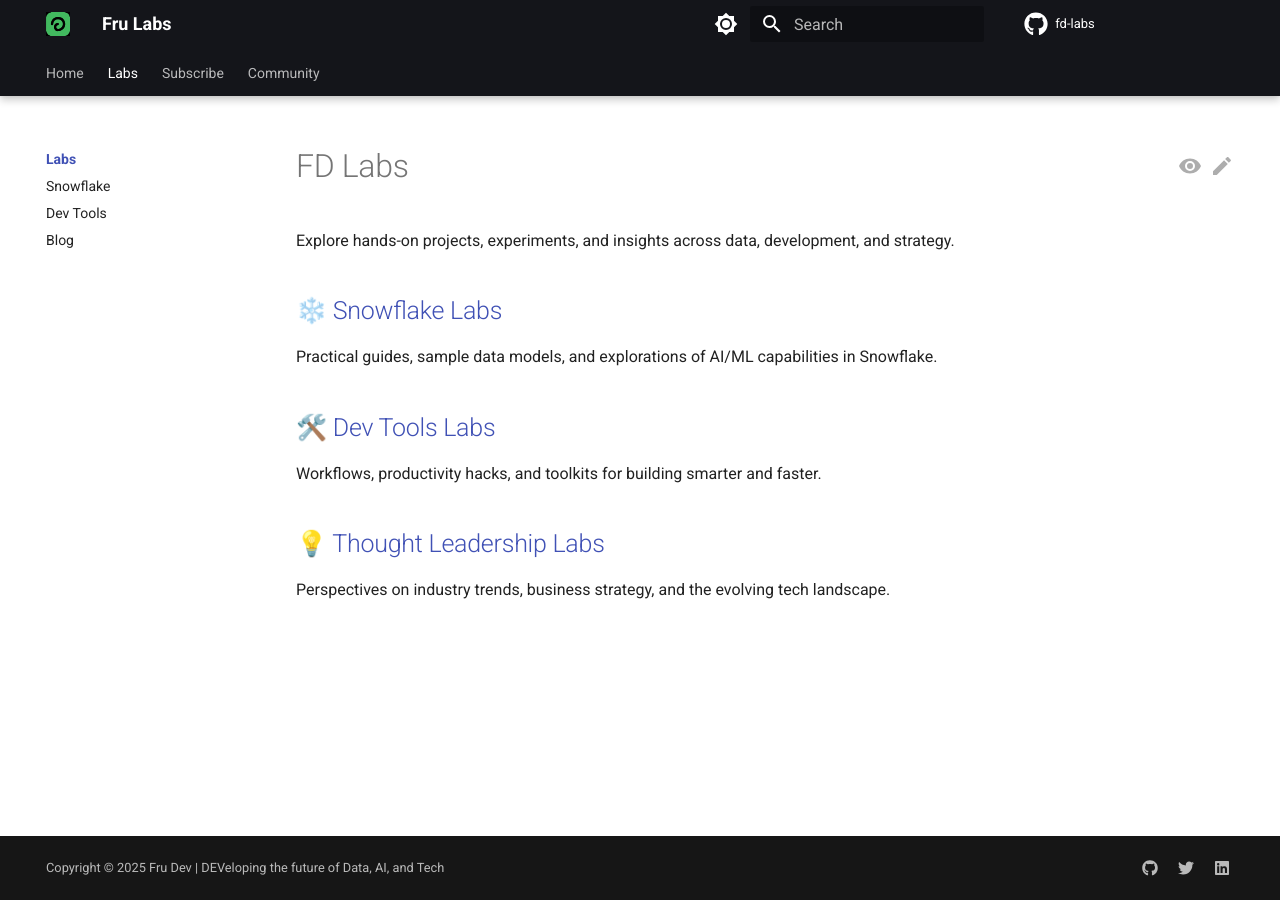
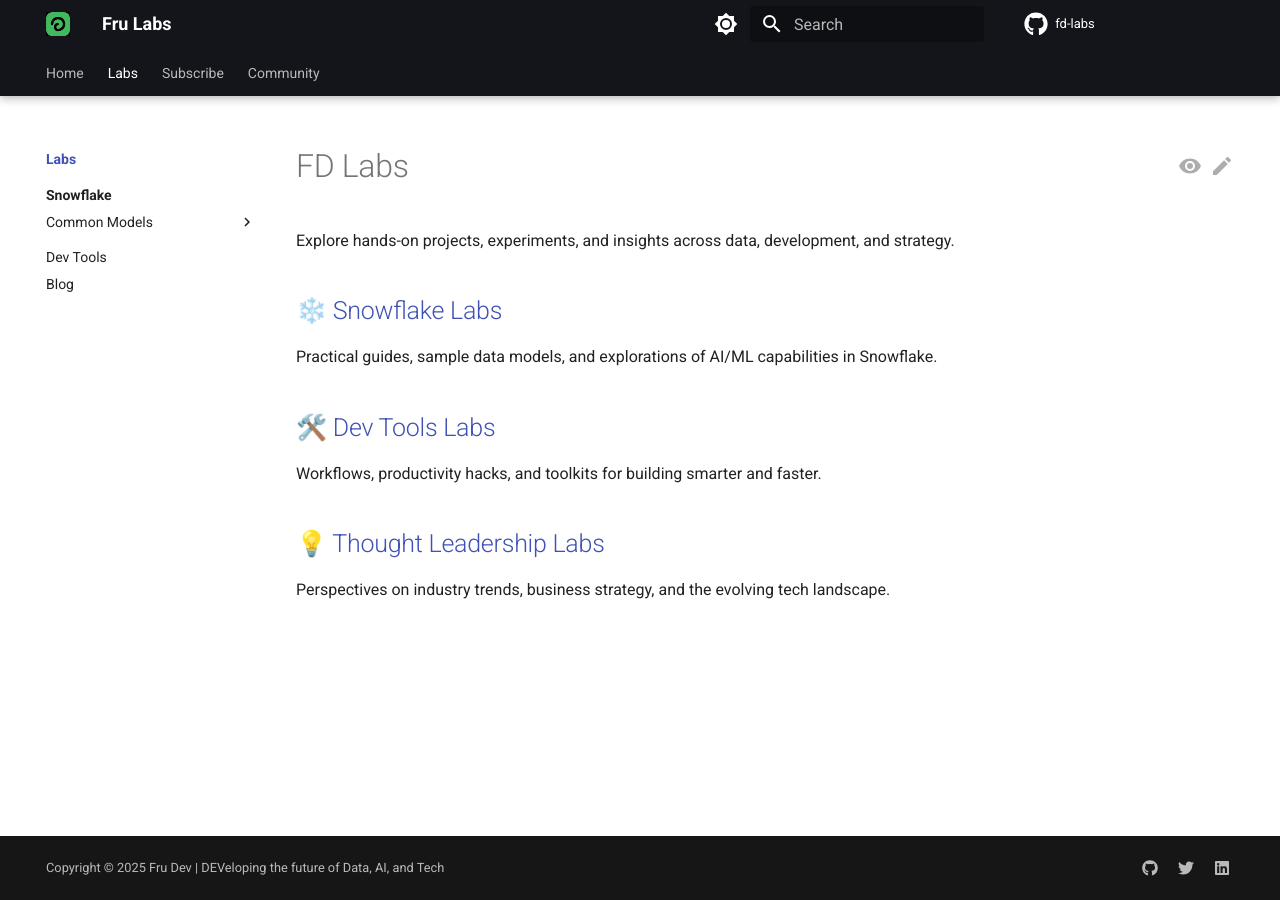
Before and after one commit to frulouis/fd-docs, an MkDocs documentation site: the page built from docs/labs/index.md, in a window 1280 px wide. Built offline with MkDocs 1.6.1 and Material for MkDocs 9.7.7, drawn with Linux system fonts in a browser that asks for light colours; comment, search, counter and statistics services are not loaded.

Commit message:
Fix sidebar visibility by adding pages to navigation and enhancing CSS
- Added SalesDB and other common models to navigation structure
- Enhanced CSS with maximum specificity to force sidebar visibility
- Added multiple CSS selectors to override any theme hiding
- Added JavaScript hiding overrides
- Fixed navigation structure to include all data model pages
- This should finally resolve the sidebar visibility issue

```diff
--- a/mkdocs.yml
+++ b/mkdocs.yml
@@ -132,7 +132,14 @@ nav:
   - Home: index.md
   - Labs:
     - Overview: labs/index.md
-    - Snowflake: labs/snowflake/index.md
+    - Snowflake:
+      - Overview: labs/snowflake/index.md
+      - Common Models:
+        - SalesDB: labs/snowflake/common-models/salesdb-data-model.md
+        - CaresDB: labs/snowflake/common-models/caresdb-data-model.md
+        - IoTDB: labs/snowflake/common-models/iotdb-data-model.md
+        - MediSnowDB: labs/snowflake/common-models/medisnowdb-data-model.md
+        - OrdersDB: labs/snowflake/common-models/ordersdb-data-model.md
     - Dev Tools: labs/dev-tools/index.md
     - Blog: labs/thought-leadership/index.md
   - Subscribe: subscribe.md
--- a/overrides/css/extra.css
+++ b/overrides/css/extra.css
@@ -148,14 +148,24 @@
 
 /* Sidebar is now visible on all pages by default */
 
-/* Ensure sidebar is always visible */
-.md-sidebar--primary {
+/* Force sidebar visibility with maximum specificity */
+.md-main .md-sidebar--primary,
+.md-main .md-sidebar--secondary,
+.md-sidebar--primary,
+.md-sidebar--secondary {
   display: block !important;
   visibility: visible !important;
   opacity: 1 !important;
+  position: relative !important;
+  width: auto !important;
+  height: auto !important;
+  transform: none !important;
+  transition: none !important;
 }
 
-.md-sidebar--secondary {
+/* Override any theme hiding */
+[data-md-color-scheme] .md-sidebar--primary,
+[data-md-color-scheme] .md-sidebar--secondary {
   display: block !important;
   visibility: visible !important;
   opacity: 1 !important;
@@ -173,11 +183,20 @@
 
 /* Force sidebar visibility on all screen sizes */
 @media screen and (max-width: 76.1875em) {
-  .md-sidebar--primary {
+  .md-sidebar--primary,
+  .md-sidebar--secondary {
     display: block !important;
     visibility: visible !important;
     opacity: 1 !important;
   }
+}
+
+/* Override any JavaScript hiding */
+.md-sidebar--primary[hidden],
+.md-sidebar--secondary[hidden] {
+  display: block !important;
+  visibility: visible !important;
+  opacity: 1 !important;
 }
 
 /* Custom header styling - black background with white text */
```
